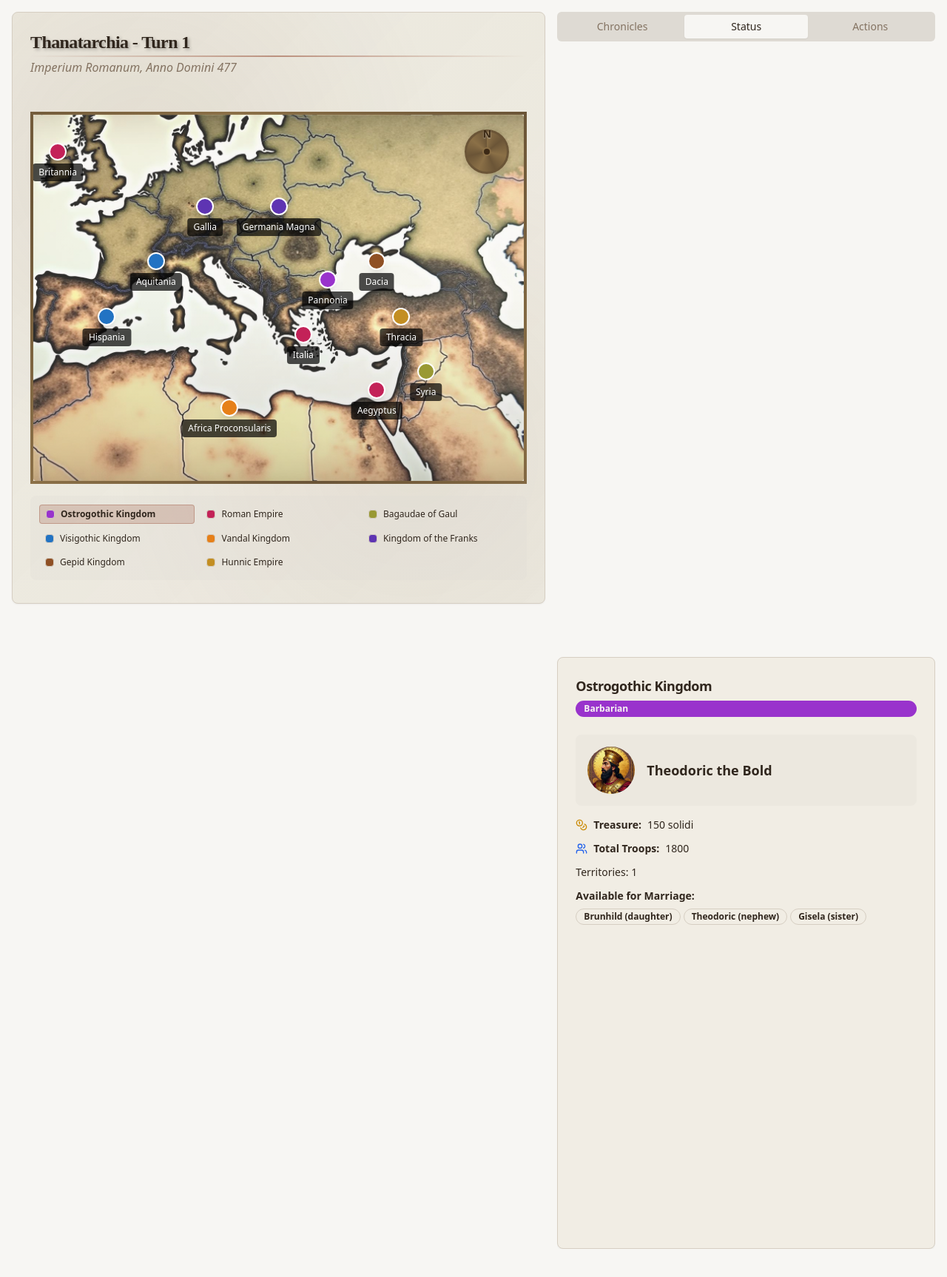
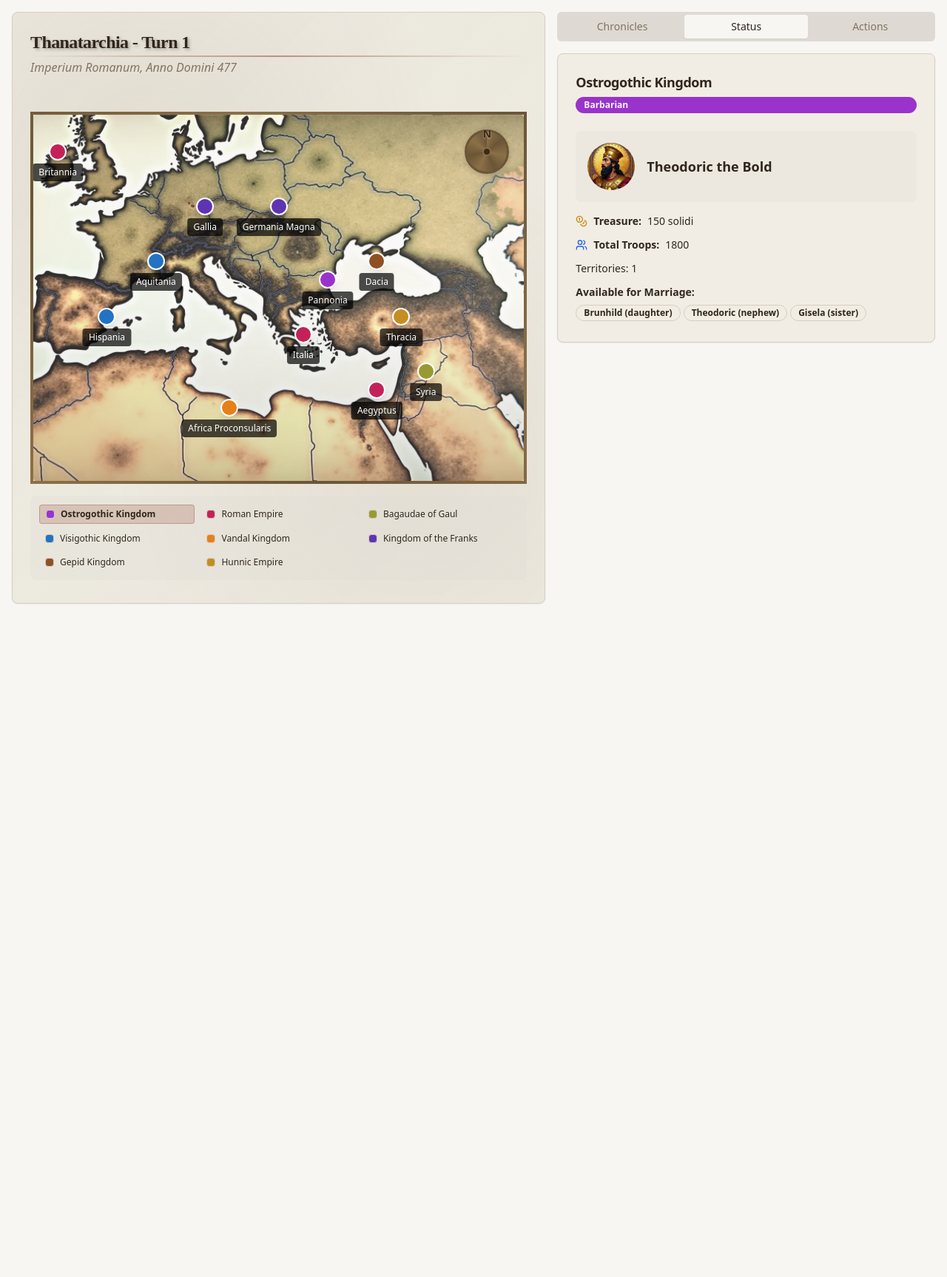
Before and after one commit to pjtunstall/thanatarchia, a React (Vite) app: page / in a window 1280 px wide. Shown: the top 1726 px of the page at 74% size. After the commit the page ends 925 px from the top, so only its background shows below. Built offline with nearby package versions, Linux system fonts and the light colour scheme.

Commit message:
Fix layout shift
Reverted the previous change that caused layout issues on the Status tab. The territory info on the Action tab should now be placed below the enemy troop numbers.

```diff
--- a/src/components/GameDashboard.tsx
+++ b/src/components/GameDashboard.tsx
@@ -69,22 +69,11 @@ const GameDashboard = () => {
               </TabsTrigger>
             </TabsList>
 
-            <TabsContent value="chronicles" className="mt-4 flex flex-col h-full">
-              <div className="flex-1 overflow-auto">
+            <TabsContent value="chronicles" className="mt-4">
               <ChroniclesPanel chronicles={gameState.chronicles} />
-              </div>
-              {gameState.selectedTerritory && (
-                <div className="flex-shrink-0">
-                  <SelectedTerritoryInfo
-                    territory={gameState.territories.find(t => t.id === gameState.selectedTerritory)!}
-                    playerFactionName={gameState.selectedFaction.name}
-                  />
-                </div>
-              )}
             </TabsContent>
 
-            <TabsContent value="status" className="mt-4 flex flex-col h-full">
-              <div className="flex-1 overflow-auto">
+            <TabsContent value="status" className="mt-4">
               <StatusPanel
                 playerFaction={gameState.playerFaction}
                 playerCharacter={gameState.playerCharacter}
@@ -92,19 +81,9 @@ const GameDashboard = () => {
                 selectedTerritory={gameState.selectedTerritory}
                 selectedFaction={gameState.selectedFaction}
               />
-              </div>
-              {gameState.selectedTerritory && (
-                <div className="flex-shrink-0">
-                  <SelectedTerritoryInfo
-                    territory={gameState.territories.find(t => t.id === gameState.selectedTerritory)!}
-                    playerFactionName={gameState.selectedFaction.name}
-                  />
-                </div>
-              )}
             </TabsContent>
 
-            <TabsContent value="actions" className="mt-4 flex flex-col h-full">
-              <div className="flex-1 overflow-auto">
+            <TabsContent value="actions" className="mt-4">
               <ActionsPanel
                 playerFaction={gameState.playerFaction}
                 territories={gameState.territories}
@@ -117,14 +96,11 @@ const GameDashboard = () => {
                 onAttack={gameState.handleAttack}
                 getValidAttackTargets={gameState.getValidAttackTargets}
               />
-              </div>
               {gameState.selectedTerritory && (
-                <div className="flex-shrink-0">
                 <SelectedTerritoryInfo
                   territory={gameState.territories.find(t => t.id === gameState.selectedTerritory)!}
                   playerFactionName={gameState.selectedFaction.name}
                 />
-                </div>
               )}
             </TabsContent>
           </Tabs>
```
Lines whose indentation alone changed are shown as unchanged.
